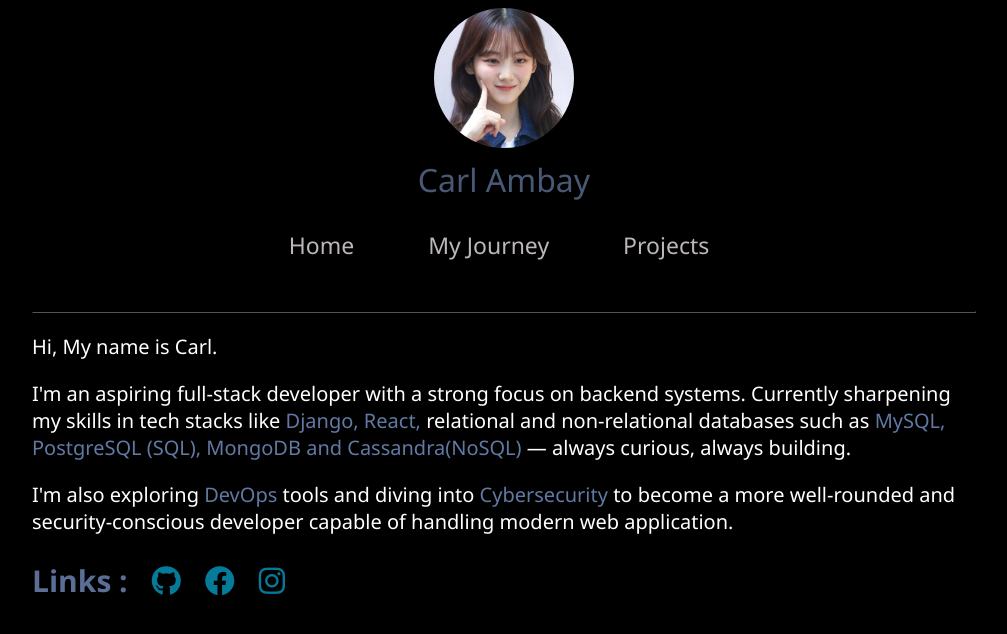
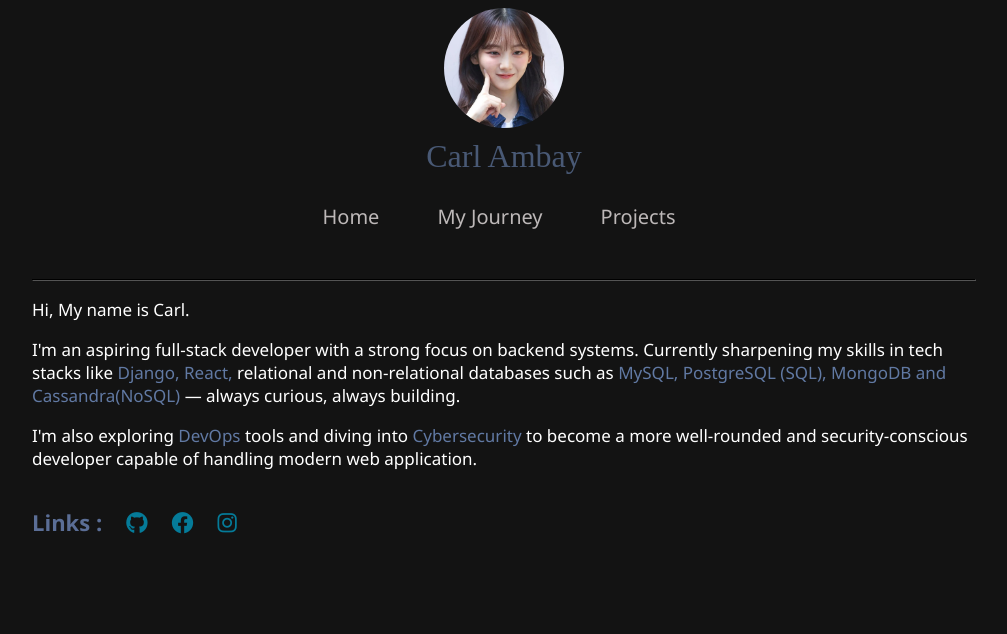
Before and after one commit to greysuyen/simple-portfolio, a Django app: page / in a window 1280 px wide. Shown: the top 634 px of the page, without its empty margins (136-1143 px from the left). Run offline with Django 5.2, Linux system fonts and the light colour scheme.

Commit message:
style changes

```diff
--- a/main/static/style.css
+++ b/main/static/style.css
@@ -1,7 +1,9 @@
+@import url('https://fonts.googleapis.com/css2?family=Inter&family=Fira+Code&display=swap');
+
 body {
-  background-color: black;
+  background-color: rgb(19, 19, 19);
   padding: 0 20rem;
-  font-family: 'Segoe UI'
+  font-family:'Segoe UI', Tahoma, Geneva, Verdana, sans-serif;
 }
 
 nav {
@@ -9,7 +11,7 @@
     justify-content: center;
     text-align: center;
     display: flex;
-    gap: 2rem;
+    gap: 1rem;
     font-size: 20px;
 }
 nav button {
@@ -17,17 +19,18 @@
     color: rgb(189, 184, 184);
     border: none;
     background:none;
-    font-size: 23px;
+    font-size: 20px;
     font-weight: 100;
     font-family: 'Segoe UI';
     text-wrap: nowrap;
+
 }
 nav button:hover{
     color: cyan;
 }
 .active {
     color:white;
-    font-size: 20px;
+    font-size: 17px;
     margin-bottom: 3rem;
 }
 
@@ -41,33 +44,36 @@
     margin:auto;
     display: block;
     object-fit: cover;
-    width: 140px;
-    height: 140px;
+    width: 120px;
+    height: 120px;
 }
 #name {
+    font-weight: 100;
     text-align: center;
     color: rgb(73, 89, 117);
-    font-style: bold;
     font-size: 2rem;
     padding: 0;
     margin-top: 10px;
     margin-bottom: 20px;
+    font-family: none;
 }
-
 
 span {
     color: rgb(97, 121, 163);
 }
 #link-txt {
     color:rgb(91, 110, 150);
+    font-size: 22px
 }
-footer h2{
+
+footer, footer h2{
     justify-content: left;
     text-align: center;
     display: flex;
     gap: 1.5rem;
+    padding-top: 1px;
+}
 
-}
 footer a{
     color: rgb(5, 123, 153);
 }
```
